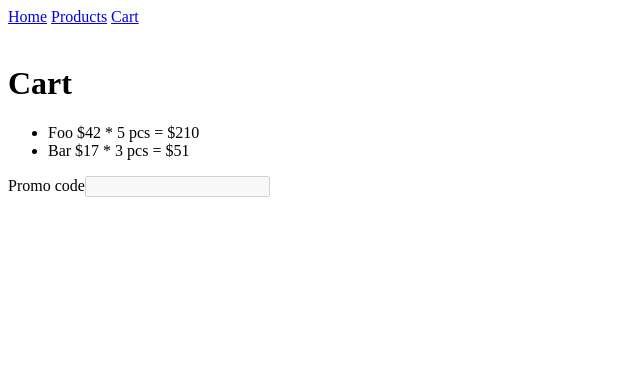
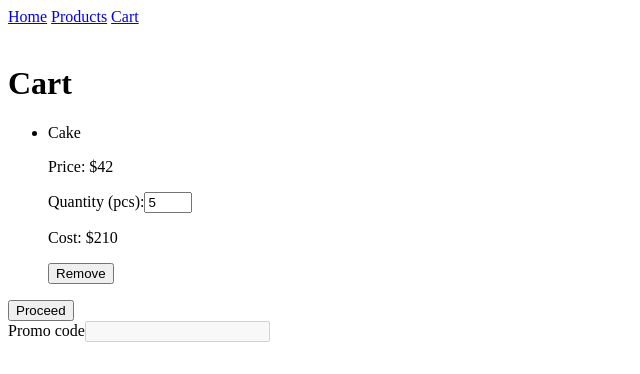
Before and after one commit to amankkg/test-react-node, a React (Create React App) app: page /cart in a window 1280 px wide. Shown: the top 374 px of the page, without its empty margins (0-640 px from the left). Built offline with nearby package versions, Linux system fonts and the light colour scheme.

Commit message:
feat(cart): add edit and delete of entries

```diff
--- a/src/actions.js
+++ b/src/actions.js
@@ -5,17 +5,15 @@ export const processCart = createAction('PROCESS_CART', (entries) => ({
   entries,
 }))
 
-export const fetchProductListPending = createAction(
-  'FETCH_PRODUCT_LIST_PENDING',
-)
+export const fetchProductListStart = createAction('FETCH_PRODUCT_LIST_PENDING')
 
 export const fetchProductListSuccess = createAction(
-  'FETCH_PRODUCT_LIST_SUCCESS',
+  'FETCH_PRODUCT_LIST_SUCCEEDED',
   (entries) => ({entries}),
 )
 
 export const fetchProductListFail = createAction(
-  'FETCH_PRODUCT_LIST_FAIL',
+  'FETCH_PRODUCT_LIST_FAILED',
   (message) => ({message}),
 )
 //#endregion
@@ -33,14 +31,14 @@ export const updateQuantity = createAction('UDPATE_QUANTITY', (id, value) => ({
 
 export const deleteEntry = createAction('DELETE_ENTRY', (id) => ({id}))
 
+export const fetchCartStart = createAction('FETCH_CART_PENDING')
+
 export const fetchCartSuccess = createAction(
-  'FETCH_CART_SUCCESS',
+  'FETCH_CART_SUCCEEDED',
   (entries, promoCode) => ({entries, promoCode}),
 )
 
-export const fetchCartPending = createAction('FETCH_CART_PENDING')
-
-export const fetchCartFail = createAction('FETCH_CART_FAIL', (message) => ({
+export const fetchCartFail = createAction('FETCH_CART_FAILED', (message) => ({
   message,
 }))
 //#endregion
--- a/src/pages/cart.js
+++ b/src/pages/cart.js
@@ -1,12 +1,15 @@
-import React, {useEffect, useMemo} from 'react'
+import React, {useEffect, useMemo, useState} from 'react'
 import {useDispatch, useSelector} from 'react-redux'
 
+import * as actions from '../actions'
 import {Emoji} from '../components'
 import {fetchCart, fetchProductList} from '../thunks'
+import {useHistory} from 'react-router-dom'
 
 // TODO: add total cost
 // TODO: add feature to update entry quantity
 export const Cart = () => {
+  const history = useHistory()
   const dispatch = useDispatch()
   const state = useSelector((state) => ({
     entriesMap: state.cart.entries,
@@ -15,6 +18,7 @@ export const Cart = () => {
     cartFetchStatus: state.cart.status,
     productsFetchStatus: state.productList.status,
   }))
+  const [lastQuantityValue, rememberLastQuantityValue] = useState(0)
 
   const entries = useMemo(() => Object.entries(state.entriesMap), [
     state.entriesMap,
@@ -27,27 +31,99 @@ export const Cart = () => {
 
   const ready = state.cartFetchStatus === 2 && state.productsFetchStatus === 2
 
-  return ready ? (
+  if (!ready)
+    return (
       <div>
         <h1>Cart</h1>
+        <p>loading...</p>
+      </div>
+    )
+
+  const proceedToCheckout = () => {
+    dispatch(actions.processCart(state.entriesMap))
+
+    history.push('/')
+  }
+
+  const error = entries.some(
+    ([id, quantity]) => state.productsMap[id].quantity < quantity,
+  )
+    ? 'there are validation issues'
+    : undefined
+
+  const onRemoveEntry = (id) => {
+    if (window.confirm('Are you sure?')) dispatch(actions.deleteEntry(id))
+  }
+
+  const onBlurRemoveEntry = (id) => {
+    if (window.confirm('Do you want to remove this entry from cart?')) {
+      dispatch(actions.deleteEntry(id))
+    } else {
+      dispatch(actions.updateQuantity(id, lastQuantityValue))
+    }
+  }
+
+  return (
+    <div>
+      <h1>Cart</h1>
+      {entries.length > 0 ? (
+        <form
+          onSubmit={(e) => {
+            e.preventDefault()
+            proceedToCheckout()
+          }}
+        >
           <ul>
             {entries.map(([id, quantity], i) => {
               const product = state.productsMap[id]
               const cost = product.price * quantity
+              const htmlId = `cart-entry-${i}`
+              const className =
+                product.quantity < quantity ? 'error' : undefined
+              const onBlur =
+                quantity === 0 ? () => onBlurRemoveEntry(id) : undefined
+              const onChange = (id, value) => {
+                if (value === 0) rememberLastQuantityValue(quantity)
+
+                dispatch(actions.updateQuantity(id, value))
+              }
 
               return (
                 <li key={id}>
-              {product.title} ${product.price} * {quantity} pcs = ${cost}
+                  <div className={className}>
+                    <p>{product.title}</p>
+                    <p>Price: ${product.price}</p>
+                    <label htmlFor={htmlId}>Quantity (pcs):</label>
+                    <input
+                      id={htmlId}
+                      value={quantity}
+                      onChange={(e) =>
+                        onChange(id, parseInt(e.currentTarget.value) || 0)
+                      }
+                      onBlur={onBlur}
+                      type="number"
+                      min={0}
+                      max={product.quantity}
+                    />
+                    <p>Cost: ${cost}</p>
+                    <button onClick={() => onRemoveEntry(id)} type="button">
+                      Remove
+                    </button>
+                  </div>
                 </li>
               )
             })}
           </ul>
-      <label htmlFor="promoCode">Promo code</label>
-      <input id="promoCode" value={state.promoCode} disabled />
-    </div>
+          {error && <p className="error">{error}</p>}
+          <button>Proceed</button>
+        </form>
       ) : (
         <p>
           cart is empty <Emoji label="woman shrugs" content="🤷‍♀️" />
         </p>
+      )}
+      <label htmlFor="promoCode">Promo code</label>
+      <input id="promoCode" value={state.promoCode} disabled />
+    </div>
   )
 }
--- a/src/reducers.js
+++ b/src/reducers.js
@@ -28,15 +28,9 @@ export const cart = handleActions(
       const {id, value} = action.payload
 
       if (id in state.entries) {
-        const nextState = {
-          ...state,
-          entries: {
-            ...state.entries,
-            [id]: value,
-          },
-        }
+        const entries = {...state.entries, [id]: value}
 
-        return nextState
+        return {...state, entries}
       }
 
       return state
@@ -50,7 +44,7 @@ export const cart = handleActions(
       return {...state, entries}
     },
 
-    [actions.fetchCartPending]: (state) => ({...state, status: 1}),
+    [actions.fetchCartStart]: (state) => ({...state, status: 1}),
 
     [actions.fetchCartSuccess](state, action) {
       const {entries, promoCode} = action.payload
@@ -62,6 +56,13 @@ export const cart = handleActions(
         status: 2,
       }
     },
+
+    [actions.processCart]: (state) => ({
+      ...state,
+      message: defaultCartState.message,
+      promoCode: defaultCartState.promoCode,
+      entries: defaultCartState.entries,
+    }),
 
     [actions.fetchCartFail](state, action) {
       const {message} = action.payload
@@ -80,31 +81,38 @@ const defaultProductListState = {
 
 export const productList = handleActions(
   {
-    [actions.processCart](state, {payload}) {
+    [actions.processCart](state, action) {
       const entries = {...state.entries}
 
-      for (const [id, quantity] of Object.entries(payload.entries)) {
-        if (id in entries) entries[id] -= quantity
+      for (const [id, value] of Object.entries(action.payload.entries)) {
+        if (id in entries) {
+          const {quantity, ...entry} = entries[id]
+
+          entry.quantity = quantity - value
+
+          if (entry.quantity <= 0) delete entries[id]
+          else entries[id] = entry
+        }
       }
 
       return {...state, entries}
     },
 
-    [actions.fetchProductListPending]: (state) => ({
+    [actions.fetchProductListStart]: (state) => ({
       ...state,
       status: 1,
     }),
 
-    [actions.fetchProductListSuccess]: (state, {payload}) => ({
+    [actions.fetchProductListSuccess]: (state, action) => ({
       ...state,
-      entries: payload.entries,
+      entries: action.payload.entries,
       status: 2,
     }),
 
-    [actions.fetchProductListFail]: (state, {payload}) => ({
+    [actions.fetchProductListFail]: (state, action) => ({
       ...state,
       status: -1,
-      message: payload,
+      message: action.payload.message,
     }),
   },
   defaultProductListState,
--- a/src/thunks.js
+++ b/src/thunks.js
@@ -1,25 +1,33 @@
-import {fetchProductListSuccess, fetchCartSuccess} from './actions'
+import * as actions from './actions'
+
+const timeout = (ms) => new Promise((resolve) => setTimeout(resolve, ms))
 
 export const fetchProductList = () => async (dispatch) => {
+  dispatch(actions.fetchProductListStart())
   // const response = await fetch('/api/products')
   // const items = await response.json()
 
   // TODO: use real data
   const items = {
-    1: {id: '1', title: 'Foo', price: 42, quantity: 5},
-    2: {id: '2', title: 'Bar', price: 17, quantity: 8},
+    1: {id: '1', title: 'Cake', price: 42, quantity: 5},
+    2: {id: '2', title: 'Ice Cream', price: 17, quantity: 8},
   }
 
-  dispatch(fetchProductListSuccess(items))
+  await timeout(1000)
+
+  dispatch(actions.fetchProductListSuccess(items))
 }
 
 export const fetchCart = () => async (dispatch) => {
+  dispatch(actions.fetchCartStart())
   // const response = await fetch('/api/cart')
   // const entries = await response.json()
 
   // TODO: use real data
-  const entries = {1: 5, 2: 3}
+  const entries = {1: 5}
   const promoCode = ''
 
-  dispatch(fetchCartSuccess(entries, promoCode))
+  await setTimeout(1000)
+
+  dispatch(actions.fetchCartSuccess(entries, promoCode))
 }
```
Lines whose indentation alone changed are shown as unchanged.
